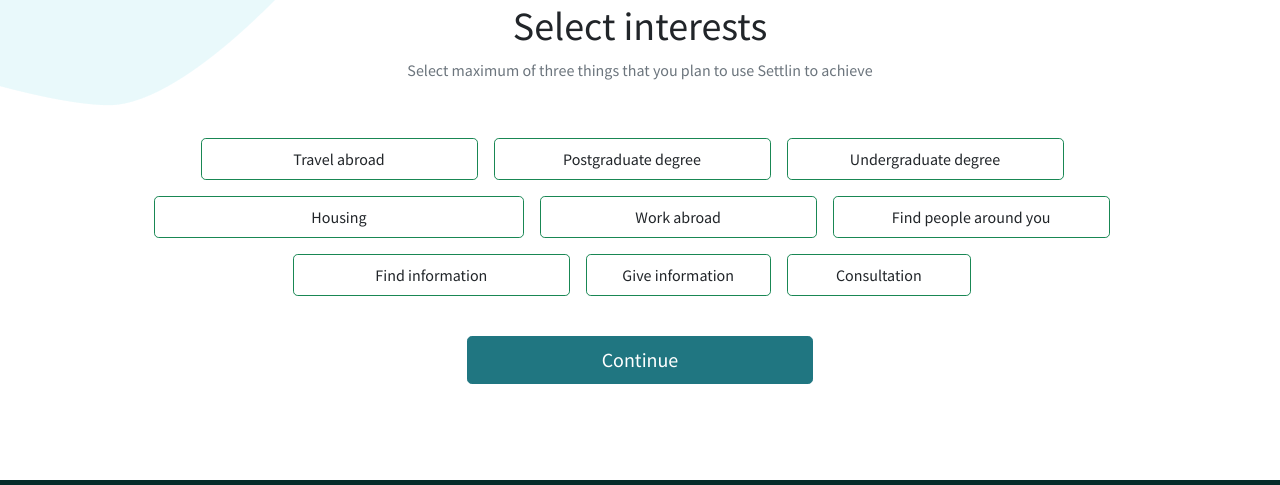
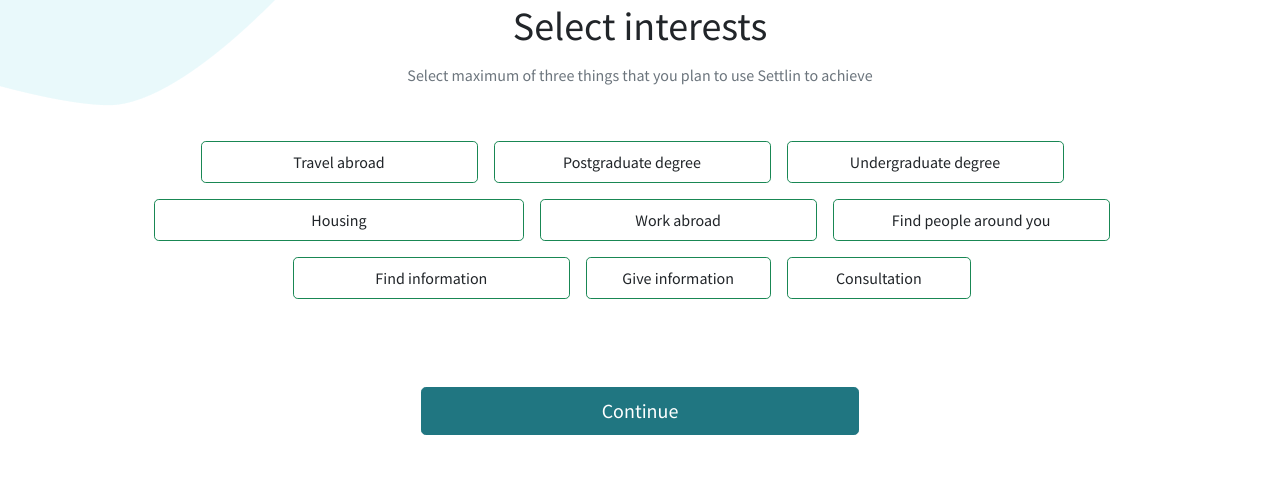
Before and after one commit to HamidTech360/Community-forumn-App, a Next.js app: page /interests in a window 1280 px wide. Shown: the part 131-616 px from the top of the page. Built offline with nearby package versions, Linux system fonts and the light colour scheme; no server answers.

Commit message:
fixed the mumbled sub-header in small device

```diff
--- a/src/pages/interests.tsx
+++ b/src/pages/interests.tsx
@@ -71,7 +71,7 @@ const Interests = () => {
           >
             <Image
               src="/assets/ellipse-intro-top.png"
-              className="d-none d-md-block"
+              className="d-none d-lg-block"
               style={{
                 position: "fixed",
                 top: "-5%",
@@ -80,13 +80,13 @@ const Interests = () => {
               alt="ellipse-intro-top.png"
             />
             Select interests
-            <sub className="fs-6 text-secondary d-block mt-3">
+            <p className="fs-6 text-secondary d-block mt-3">
               Select maximum of three things that you plan to use Settlin to
               achieve
-            </sub>
+            </p>
           </Card.Header>
 
-          <Card.Body>
+          <Card.Body style={{ marginTop: "-2rem" }}>
             <div className="row justify-content-center align-items-center">
               {initInterests.map((interest, index) => {
                 let idIndex = `initInterests-${index}`;
@@ -116,16 +116,16 @@ const Interests = () => {
           <Card.Footer className="border-0 bg-body">
             <Image
               src="/assets/ellipse-intro-right.png"
-              className="d-none d-md-block"
+              className="d-none d-lg-block"
               style={{
                 position: "fixed",
-                bottom: "-70%",
+                bottom: "-82%",
                 right: "-5%",
               }}
               alt="ellipse-intro-right.png"
             />
             <div className="row justify-content-center align-items-center">
-              <div className="col-4 d-grid">
+              <div className="col-5 d-grid mt-5">
                 <Button className="btn btn-lg" onClick={axiosInterestSelected}>
                   Continue
                 </Button>
```
